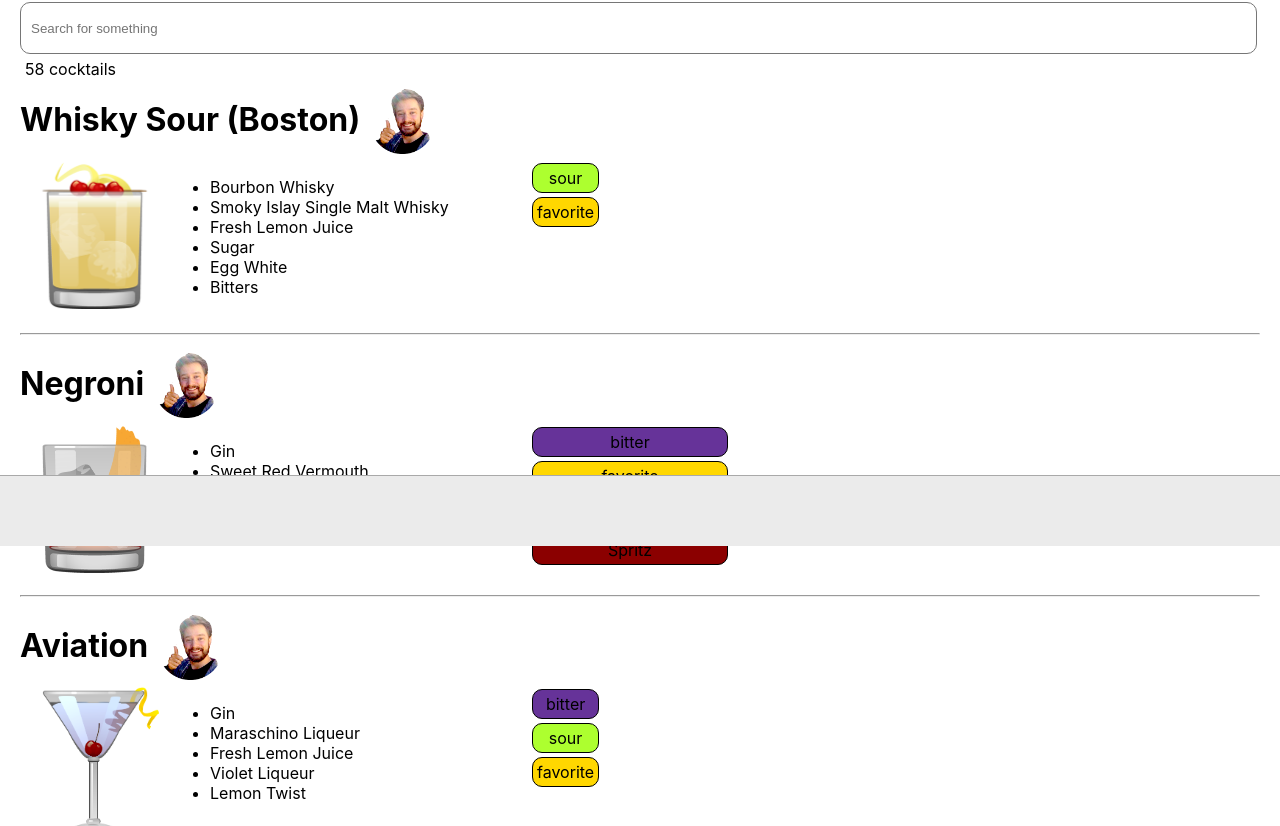
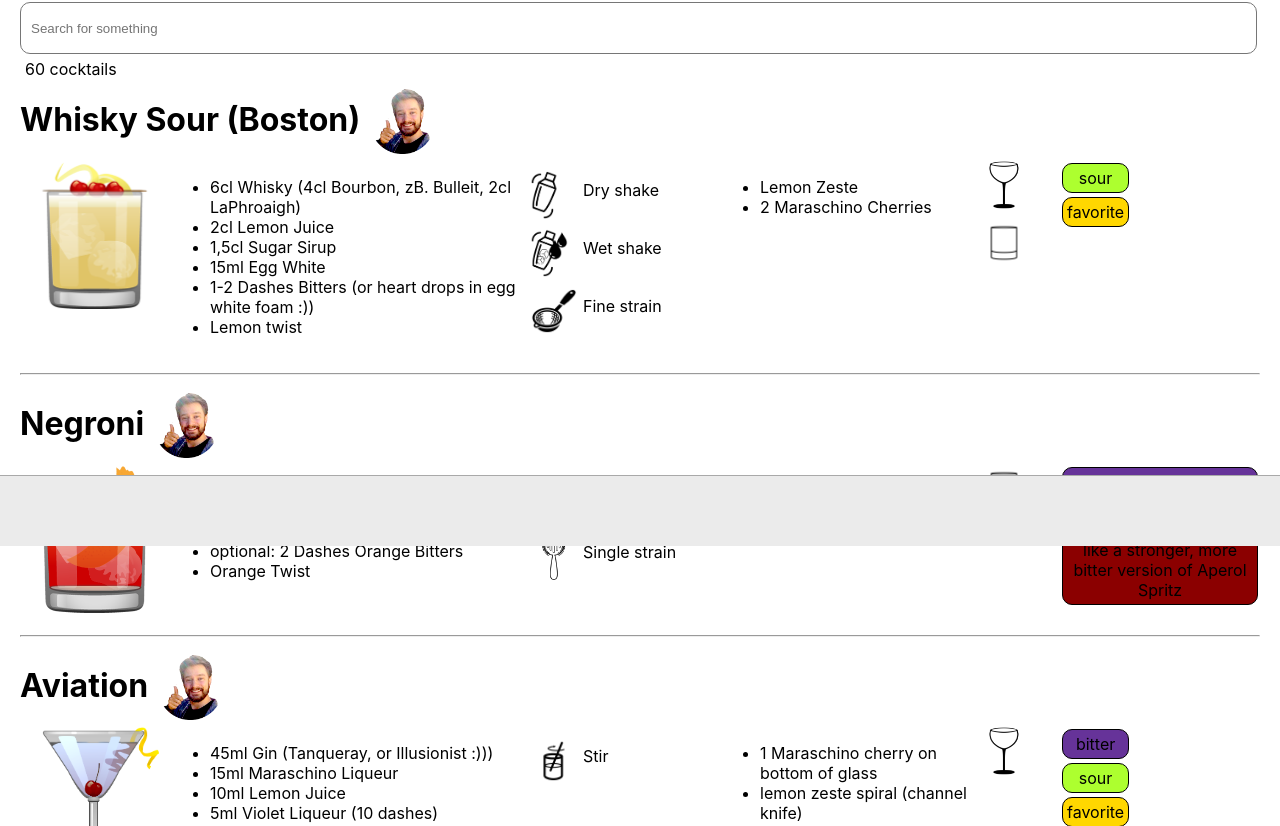
Before and after one commit to FlorianLiebhart/cocktails, a React (Create React App) app: page / in a window 1280 px wide. Shown: the part 254-1080 px from the top of the page. Built offline with nearby package versions, Linux system fonts and the light colour scheme.

Commit message:
add 2 cocktails + small recipe updates

```diff
--- a/src/App.tsx
+++ b/src/App.tsx
@@ -151,7 +151,7 @@ function App() {
     return (
         <div id="main" style={{margin: '0px 20px 40px 20px'}}>
             <div id="pic" className="App" title="Florian's Finest">
-                <a href={window.location.pathname == "/" ? "/bartender" : "/"}><img src={cocktailbarImg} style={{
+                <a href={window.location.pathname == "/" ? "/guest" : "/"}><img src={cocktailbarImg} style={{
                     height: '250px',
                     marginBottom: '2px'
                 }}/></a>
@@ -173,10 +173,10 @@ function App() {
                 }}
             />
             <Router>
-                <Route exact path="/">
+                <Route exact path="/guest">
                     <GuestCocktailList cocktails={cocktails.filter(filterCocktails)} onCocktailClicked={addCocktailToCart} style={{marginBottom: "40px"}}/>
                 </Route>
-                <Route exact path="/bartender">
+                <Route exact path="/">
                     <CocktailList cocktails={cocktails.filter(filterCocktails)} onCocktailClicked={addCocktailToCart} style={{marginBottom: "40px"}}/>
                 </Route>
                 <Route exact path="/ingredients">
--- a/src/domain/cocktails.ts
+++ b/src/domain/cocktails.ts
@@ -69,6 +69,8 @@ import imgAdiosmotherfucker from './images/cocktails/adiosmotherfucker.png';
 import imgClosingargument from './images/cocktails/closingargument.png';
 import imgChevala from './images/cocktails/chevala.png';
 import imgThewellerman from './images/cocktails/thewellerman.png';
+import imgBitterlastword from './images/cocktails/bitterlastword.png';
+import imgWordsmith from './images/cocktails/wordsmith.png';
 
 const whiskysour = {
     id: "whiskysour",
@@ -280,9 +282,9 @@ const royalbermudayachtclub = {
     name: "Royal Bermuda Yacht Club",
     picture: imgRoyalbermudayachtclub,
     ingredients: [
-        "5cl Rum (e.g. El Dorado 5, Appleton Estate, Abuelo, El Dorado 8)",
         "2cl lime juice",
         "15ml Falernum",
+        "5cl Dark/Aged Rum (e.g. El Dorado 5, Appleton Estate, Abuelo, El Dorado 8)",
         "5ml Curacao"
     ],
     ingredientsGuest: [
@@ -316,12 +318,12 @@ const bloodandsand = {
     name: "Blood and Sand",
     picture: imgBloodandsand,
     ingredients: [
-        "4,5cl Scotch Whisky (3cl normal + 1,5cl smoky; e.g. Monkey Shoulder + LaPhroaigh)",
+        "1cl Lemon Juice",
         "2cl (blood) orange juice",
-        "1cl Lemon Juice",
+        "1cl Cointreau Blood Orange",
         "1,5cl Vermouth",
         "1,5l Cherry (e.g. Heering)",
-        "1cl Cointreau Blood Orange",
+        "4,5cl Scotch Whisky (3cl normal/blended + 1,5cl smoky (LaPhroaigh))",
         "1 dash Angostura Orange Bitters"
     ],
     ingredientsGuest: [
@@ -404,11 +406,9 @@ const penicillin = {
     picture: imgPenicillin,
     ingredients: [
         "4 coin slices of ginger (muddle in Shaker)",
-        "6cl Blended Scotch Whisky (Monkey Shoulder), mild, smooth",
-        "7,5ml LaPhroaigh Whisky 10y (big peaty flavor, smoky",
-        "I would go 100% just Lavavulin",
         "22,5ml Lemon Juice",
-        "22,5ml 3:1 honey sirup"
+        "22,5ml 3:1 honey sirup",
+        "6,5cl Lagavulin; or: 5cl Blended (Monkey Shoulder) + 1,5cl Laphroagh"
     ],
     ingredientsGuest: [
         "Fresh Ginger",
@@ -519,14 +519,14 @@ const oldfashioned = {
 
 const mrswizzle = {
     id: "mrswizzle",
-    name: "Mr Swizzle",
+    name: "Mr. Swizzle",
     picture: imgMrswizzle,
     ingredients: [
+        "1,5cl Lemon Juice",
+        "1,5cl Honey Sirup",
+        "1,5cl Falernum",
         "4,5cl Demerara Rum (zB. El Dorado)",
         "22,5ml Mr. Black Coffee Liqueur",
-        "1,5cl Falernum",
-        "1,5cl Honey Sirup",
-        "1,5cl Lemon Juice",
         "2 dashes Orange bitters"
     ],
     ingredientsGuest: [
@@ -827,7 +827,8 @@ const trinidadsour = {
         "30ml Orgeat",
         "30ml Angostura Bitters",
         "15ml 100 Proof Rye Whisky (e.g. Rittenhouse)",
-        "22,5ml Lemon Juice"
+        "22,5ml Lemon Juice",
+        "optional: egg white. Greg loves it like this cuz of the great texture"
     ],
     ingredientsGuest: [
         "Angostura Bitters",
@@ -903,12 +904,12 @@ const saturn = {
     name: "Saturn",
     picture: imgSaturn,
     ingredients: [
-        "75ml London Dry Gin (Tanqueray)",
+        "15ml Passion Fruit Juice (or puree)",
+        "5-10ml Sugar Sirup (orig: 15ml, but too sweet)",
         "30ml Lemon Juice (maybe try with lime instead next time)",
-        "15ml Passion Fruit Juice (or puree or liqueur. I bought it at Biowelt Schlessmann)",
-        "10ml Sugar Sirup (maybe only 5ml, used to be 15ml, still a bit sweet)",
+        "15ml Falernum (John D. Taylor's Velvet)",
         "15ml Orgeat",
-        "15ml Falernum (John D. Taylor's Velvet)"
+        "75ml London Dry Gin (Tanqueray)"
     ],
     ingredientsGuest: [
         "London Dry Gin",
@@ -943,7 +944,8 @@ const saturn = {
     ],
     history: [],
     notes: [
-        "How to Drink: https://www.youtube.com/watch?v=rt-foO5u2z8"
+        "How to Drink: https://www.youtube.com/watch?v=rt-foO5u2z8",
+        "Bought the Passsionfruit Juice at Biowelt Schlessmann"
     ],
     price: "4,5€ (50+50+50+50+240)"
 };
@@ -1224,10 +1226,10 @@ const lastword = {
     name: "Last Word",
     picture: imgLastword,
     ingredients: [
-        "2cl Dry Gin (e.g. Botanist, for me, maybe Needle, but I did it with Tanqueray)",
-        "2cl Green Chartreuse",
-        "2cl Maraschino Liqueur (e.g. Luxardo)",
-        "2cl Lime Juice"
+        "2,5cl Dry Gin (e.g. Botanist, for me, maybe Needle, but I did it with Tanqueray)",
+        "2,5cl Green Chartreuse",
+        "2,5cl Maraschino Liqueur (e.g. Luxardo)",
+        "2,5cl Lime Juice"
     ],
     ingredientsGuest: [
         "Dry Gin",
@@ -1237,8 +1239,7 @@ const lastword = {
     ],
     preparationSteps: [
         PREP_WET_SHAKE,
-        PREP_FINE_STRAIN,
-        "low quantity"
+        PREP_FINE_STRAIN
     ],
     garnishes: [
         "Maraschino Cherry"
@@ -1274,10 +1275,10 @@ const finalward = {
     name: "Final Ward",
     picture: imgFinalward,
     ingredients: [
-        "2cl Rye Whisky",
-        "2cl Green Chartreuse",
-        "2cl Maraschino Liqueur (e.g. Luxardo)",
-        "2cl Lemon Juice",
+        "2,5cl Rye Whisky",
+        "2,5cl Green Chartreuse",
+        "2,5cl Maraschino Liqueur (e.g. Luxardo)",
+        "2,5cl Lemon Juice",
         "you can substitue rye with irish whisky, and lemon with lime, and you get a 'Dublin Minstrel'"
     ],
     ingredientsGuest: [
@@ -1304,7 +1305,8 @@ const finalward = {
         "bit sweet, bit sour, good balance",
         "reminds me of honey",
         "last word much more interesting and better with the gin",
-        "darker, not as bright than last word"
+        "darker, not as bright than last word",
+        "Riff on the Last Word"
     ],
     history: [],
     notes: [
@@ -1317,11 +1319,10 @@ const nakedandfamous = {
     name: "Naked & Famous",
     picture: imgNakedandfamous,
     ingredients: [
-        "2cl Mezcal",
-        "2cl Yellow Chartreuse (if only green: maybe 1/3 less and replace by honey sirup",
-        "2cl Aperol",
-        "2cl Lime Juice",
-        "it's low quantity for a nick n nora. Maybe use iceball"
+        "2,5cl Aperol",
+        "2,5cl Lime Juice",
+        "2,5cl Yellow Chartreuse (if Green: 2cl green, 0,5cl honey sirup",
+        "2,5cl Mezcal"
     ],
     ingredientsGuest: [
         "Mezcal",
@@ -1469,7 +1470,7 @@ const corpsereviver = {
         "pretty sweet",
         "fruity",
         "orange",
-        "cherry (esp with Luxardo),"
+        "cherry-ish (esp with Luxardo)"
     ],
     history: [],
     notes: [
@@ -1732,11 +1733,11 @@ const margaritanegra = {
     name: "Margarita Negra",
     picture: imgMargaritanegra,
     ingredients: [
-        "12 ml Agave Sirup (or Simple Sugar Sirup if non-existnet)",
+        "12 ml Agave Sirup (or Sugar Sirup/Honey if non-existnet)",
         "30 ml Lime Juice",
-        "30 ml Tequila Blanco (e.g. Casamigos, but really any will work) Mezcal",
+        "30 ml Tequila Blanco / Mezcal",
         "30 ml Mr. Black Coffee Liquor",
-        "tajin and salt (if no Tajin, maybe use a few drops of tabasco run around the rim)",
+        "Tajin and Salt for rim (if no Tajin, maybe use a few drops of tabasco run around the rim)",
         "benefits from a light dash of chocolate bitters :-)"
     ],
     ingredientsGuest: [
@@ -2012,10 +2013,10 @@ const artichokehold = {
     name: "Artichoke Hold",
     picture: imgArtichokehold,
     ingredients: [
+        "22.5ml Cynar",
+        "22.5ml Lime Juice",
+        "15ml Elderflower Sirup",
         "15ml Orgeat",
-        "15ml Elderflower Sirup",
-        "22.5ml Lime Juice",
-        "22.5ml Cynar",
         "22.5ml Overproof Jamaican Rum (Smith and Cross, please don't use anything else)",
         "Mint Sprig Garnish"
     ],
@@ -2064,7 +2065,7 @@ const artichokehold = {
     ],
     history: [],
     notes: [
-        "source: educated barlfy: https://www.youtube.com/watch?v=Ja3FPq3f9fE"
+        "source: Educated Barlfy: https://www.youtube.com/watch?v=Ja3FPq3f9fE"
     ]
 };
 
@@ -2122,8 +2123,8 @@ const gordonsbreakfast = {
         "1 Lime cut into 6 wedges",
         "4-5 Pieces of Cucumber",
         "2cl Simple Sugar Sirup",
-        "6cl Gin (e.g. Tanqueray or Needle, both fine)",
-        "4 dashes Tabasco (but this will be already fiery :)",
+        "6cl Gin (e.g. Tanqueray or Needle)",
+        "4 dashes Tabasco (is already fiery :))",
         "3 dashes Worcestershire Sauce",
         "bit of salt and pepper"
     ],
@@ -2283,7 +2284,7 @@ const eggnog = {
     ingredients: [
         "15ml Simple Sugar Sirup",
         "30ml Heavy Cream",
-        "25ml Bourbon Whisky (100 proof, e.g. Old Grand-Dad Bonded), I used bulleit bourbon, next time use rittenhouse rye",
+        "25ml Bourbon Whisky (high proof)",
         "22.5ml Overproof Jamaican Rum (Smith and Cross)",
         "1 Whole Egg",
         "Grated Cinnamon",
@@ -2484,10 +2485,10 @@ const closingargument = {
     name: "Closing Argument",
     picture: imgClosingargument,
     ingredients: [
-        "2cl Mezcal (e.g. Del Maguey VIDA mezcal :-))",
-        "2cl Green Chartreuse",
-        "2cl Maraschino Liqueur (use Luxardo)",
-        "2cl Lime Juice"
+        "2,5cl Lime Juice",
+        "2,5cl Maraschino Liqueur (use Luxardo)",
+        "2,5cl Mezcal (use Del Maguey VIDA :-))",
+        "2,5cl Green Chartreuse"
     ],
     ingredientsGuest: [
         "Mezcal",
@@ -2497,8 +2498,7 @@ const closingargument = {
     ],
     preparationSteps: [
         PREP_WET_SHAKE,
-        PREP_FINE_STRAIN,
-        "low quantity (maybe make more or smaller glass)"
+        PREP_FINE_STRAIN
     ],
     garnishes: [
         "Lime zeste"
@@ -2516,7 +2516,7 @@ const closingargument = {
         "awesome small smokiness",
         "nice",
         "suck my ass and call me nancy",
-        "fuck me"
+        "Riff on the Last Word"
     ],
     history: [],
     notes: [
@@ -2563,7 +2563,9 @@ const chevala = {
     tags: [
         "Savory",
         "spicy",
-        "hot"
+        "hot",
+        "a bit like a watered down Bloody Mary",
+        "like the Bloody Mary more"
     ],
     history: [],
     notes: [
@@ -2577,10 +2579,10 @@ const thewellerman = {
     name: "The Wellerman",
     picture: imgThewellerman,
     ingredients: [
-        "15 ml Simple Sirup (could maybe use a little more acc. to Greg. Maybe use 22,5 ml)",
+        "15 ml Simple Sirup",
         "30 ml Lemon Juice",
         "60 ml Rum (Should be Demarara, Pot stilled; e.g. El Dorado 8; toasty sugar oak)",
-        "Heaping barspoonful of Matcha Powder",
+        "small heaping barspoonful of Matcha Powder",
         "1 Egg White",
         "Dry Shake",
         "Add ice and shake again",
@@ -2596,12 +2598,13 @@ const thewellerman = {
     ],
     preparationSteps: [
         PREP_DRY_SHAKE,
-        PREP_WET_SHAKE
+        PREP_WET_SHAKE,
+        "high quantity, barely fits into a Nick and Nora"
 
     ],
     garnishes: [
         "Doesnt really need garnish, maybe a skull design with angostura bitters",
-        "or maybe ankor"
+        "or maybe anchor"
     ],
     glasses: [
         GLASS_NICKANDNORA
@@ -2620,6 +2623,79 @@ const thewellerman = {
         "Source: How to drink: https://www.youtube.com/watch?v=gLlIMN1RTJE"
     ]
 };
+
+const bitterlastword = {
+    id: "bitterlastword",
+    name: "Bitter Last Word",
+    picture: imgBitterlastword,
+    ingredients: [
+        "2,5cl Angostura Bitters",
+        "2,5cl Green Chartreuse",
+        "2,5cl Maraschino Liqueur (use Luxardo)",
+        "2,5cl Lime Juice"
+    ],
+    ingredientsGuest: [
+        "Angostura Bitters",
+        "Green Chartreuse",
+        "Maraschino Liqueur",
+        "Fresh Lime Juice"
+    ],
+    preparationSteps: [
+        PREP_WET_SHAKE,
+        PREP_FINE_STRAIN
+    ],
+    garnishes: [
+        "nothing probably. If you want, lime zeste."
+    ],
+    glasses: [
+        GLASS_NICKANDNORA
+    ],
+    tags: [
+        "pretty good, but I think it's too close too the Trinidad Sour, just not as good. Trinidad Sour feels a bit more balanced",
+        "Riff on the Last Word"
+    ],
+    history: [],
+    notes: [
+        "Source: How to drink: https://www.youtube.com/watch?v=vAg0FXty5y0"
+    ]
+};
+
+const wordsmith = {
+    id: "wordsmith",
+    name: "Wordsmith",
+    picture: imgWordsmith,
+    ingredients: [
+        "2,5cl Overproof Pot Still Rum (Smith and Cross :-))",
+        "2,5cl Green Chartreuse",
+        "2,5cl Maraschino Liqueur (use Luxardo)",
+        "2,5cl Lime Juice"
+    ],
+    ingredientsGuest: [
+        "Overproof Pot Still Rum",
+        "Green Chartreuse",
+        "Maraschino Liqueur",
+        "Fresh Lime Juice"
+    ],
+    preparationSteps: [
+        PREP_WET_SHAKE,
+        PREP_FINE_STRAIN
+    ],
+    garnishes: [
+        "maybe lime zeste"
+    ],
+    glasses: [
+        GLASS_NICKANDNORA
+    ],
+    tags: [
+        "nice, balanced, good, but does not beat the Closing Argument",
+        "Riff on the Last Word"
+    ],
+    history: [],
+    notes: [
+        "Source (I actually actively searched for this combination of ingredients :)): https://www.diffordsguide.com/cocktails/recipe/3445/wordsmith"
+    ]
+};
+
 
 const cocktails = [
     whiskysour,
@@ -2679,7 +2755,9 @@ const cocktails = [
     adiosmotherfucker,
     closingargument,
     chevala,
-    thewellerman
+    thewellerman,
+    bitterlastword,
+    wordsmith
 ]//.sort((a, b) => a.name.localeCompare(b.name))
 
 const cocktailsMap: any = {}
```
Also changed, not shown: src/domain/images/cocktails/bitterlastword.png (added), src/domain/images/cocktails/wordsmith.png (added).
